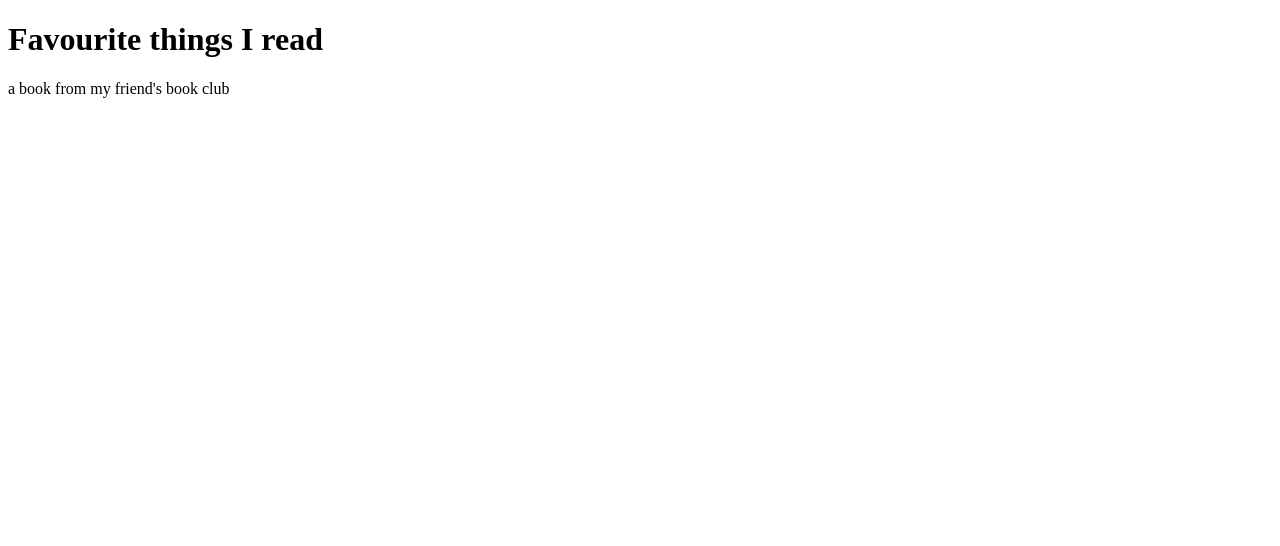
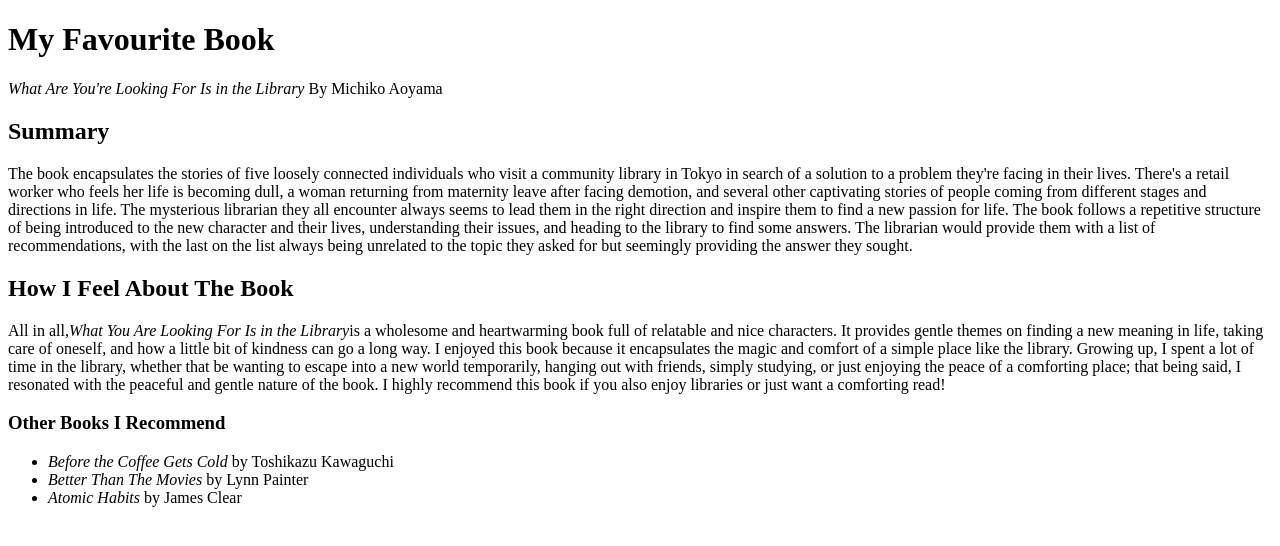
Before and after one commit to KayaKanashiro/UX220-Lab2-Take2, a plain HTML site: page index.html in a window 1280 px wide. Drawn offline with Linux system fonts and the light colour scheme.

Commit message:
version1

```diff
--- a/index.html
+++ b/index.html
@@ -6,7 +6,17 @@
     <title>Document</title>
 </head>
 <body>
-    <h1>Favourite things I read</h1>
-    <p>a book from my friend's book club</p>
+    <h1><b>My Favourite Book</b></h1>
+    <p><i>What Are You're Looking For Is in the Library</i> By Michiko Aoyama</p>
+    <h2><b>Summary</b></h2>
+    <p>The book encapsulates the stories of five loosely connected individuals who visit a community library in Tokyo in search of a solution to a problem they're facing in their lives. There's a retail worker who feels her life is becoming dull, a woman returning from maternity leave after facing demotion, and several other captivating stories of people coming from different stages and directions in life. The mysterious librarian they all encounter always seems to lead them in the right direction and inspire them to find a new passion for life. The book follows a repetitive structure of being introduced to the new character and their lives, understanding their issues, and heading to the library to find some answers. The librarian would provide them with a list of recommendations, with the last on the list always being unrelated to the topic they asked for but seemingly providing the answer they sought.</p>
+    <h2><b>How I Feel About The Book</b></h2>
+    <p>All in all,<i>What You Are Looking For Is in the Library</i>is a wholesome and heartwarming book full of relatable and nice characters. It provides gentle themes on finding a new meaning in life, taking care of oneself, and how a little bit of kindness can go a long way. I enjoyed this book because it encapsulates the magic and comfort of a simple place like the library. Growing up, I spent a lot of time in the library, whether that be wanting to escape into a new world temporarily, hanging out with friends, simply studying, or just enjoying the peace of a comforting place; that being said, I resonated with the peaceful and gentle nature of the book. I highly recommend this book if you also enjoy libraries or just want a comforting read!</p>
+    <h3><b>Other Books I Recommend</b></h3>
+    <ul>
+        <li><i>Before the Coffee Gets Cold</i> by Toshikazu Kawaguchi</li>
+        <li><i>Better Than The Movies</i> by Lynn Painter</li>
+        <li><i>Atomic Habits</i> by James Clear</li>
+    </ul>
 </body>
 </html>
```
